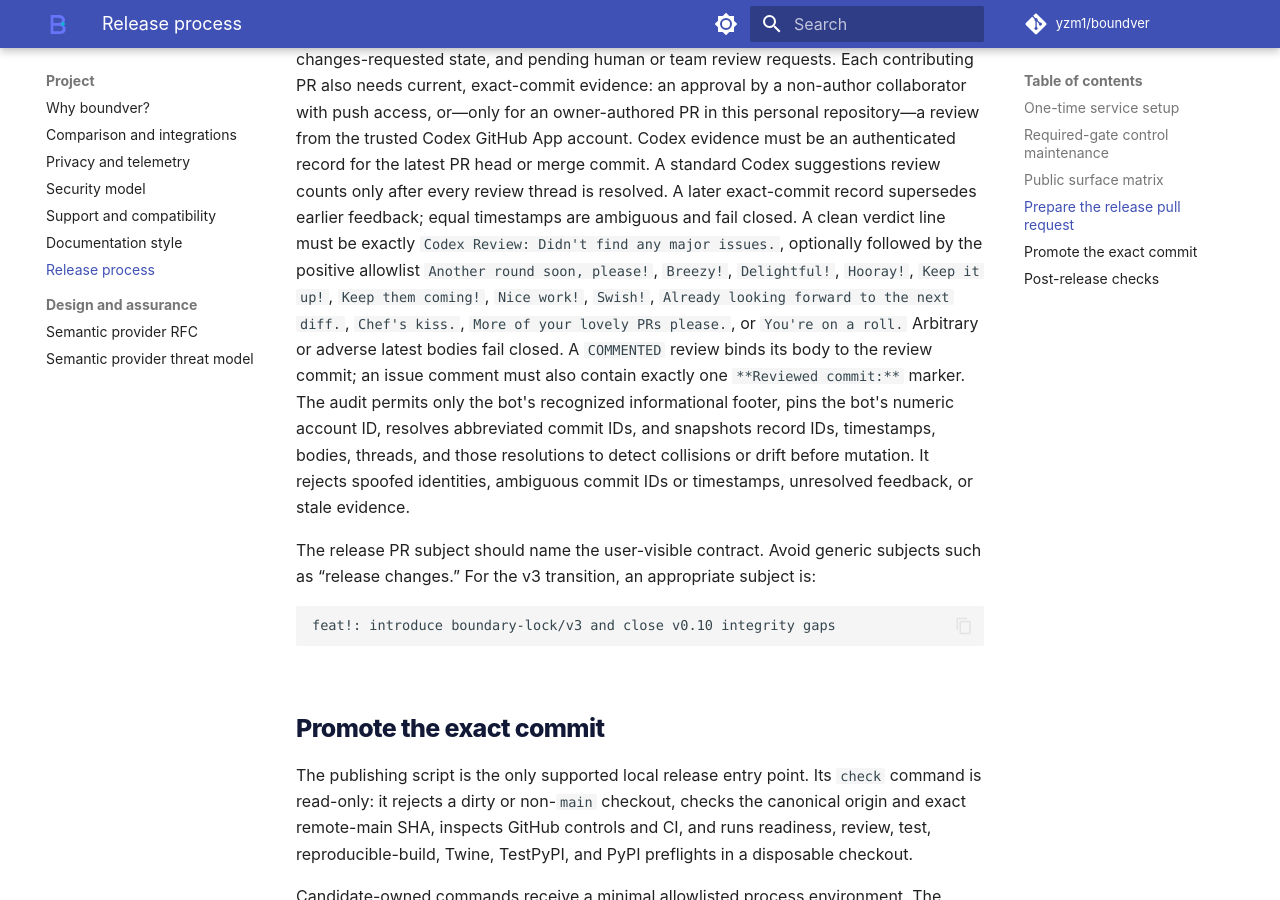
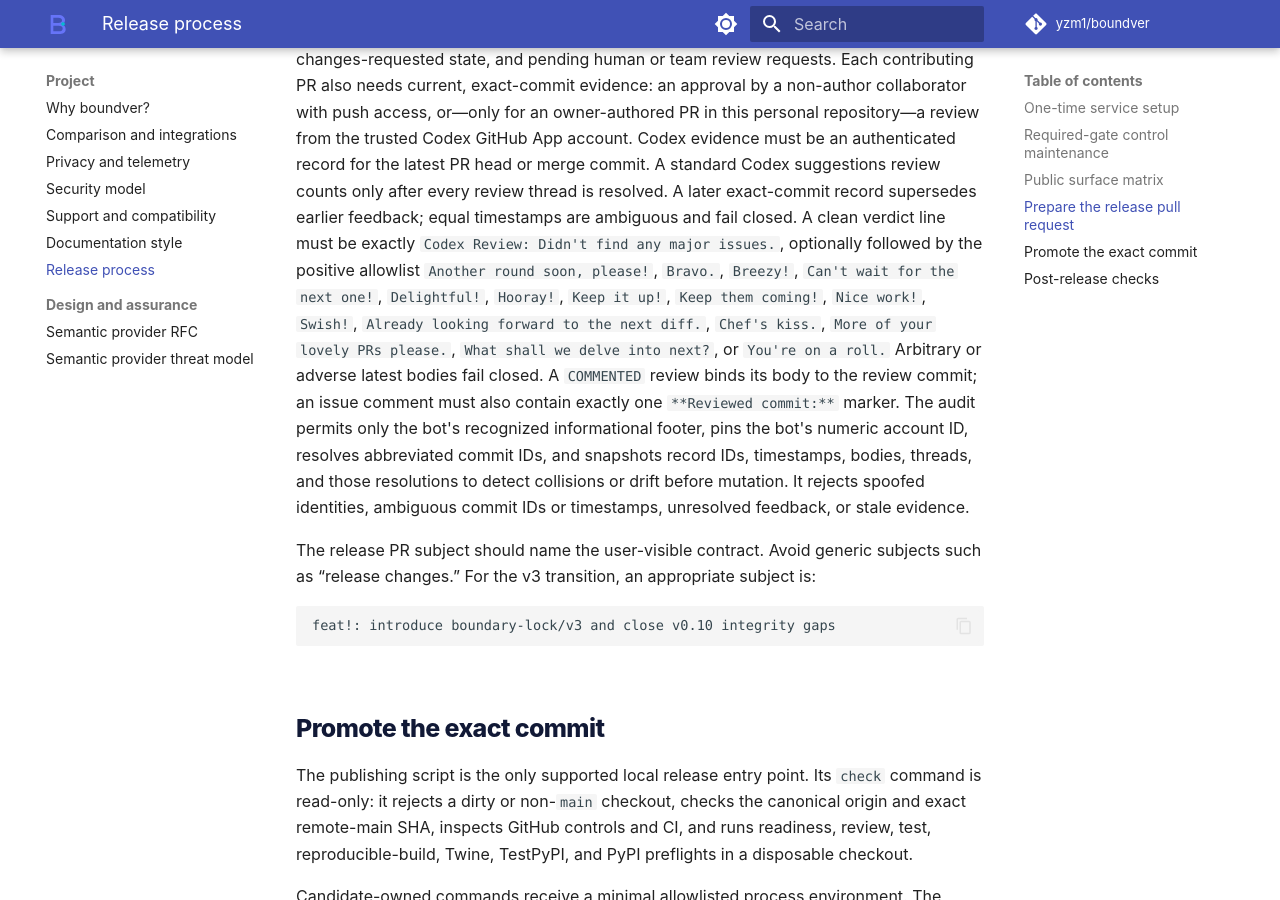
Before and after one commit to yzm1/boundver, an MkDocs documentation site: the page built from docs/RELEASING.md, in a window 1280 px wide and 900 px high, scrolled down 8401 px. Built offline with MkDocs 1.6.1 and Material for MkDocs 9.7.7, drawn with Linux system fonts in a browser that asks for light colours; comment, search, counter and statistics services are not loaded.

Commit message:
docs: align release review allowlist

```diff
--- a/docs/RELEASING.md
+++ b/docs/RELEASING.md
@@ -313,10 +313,12 @@ commit. A standard Codex suggestions review counts only after every review
 thread is resolved. A later exact-commit record supersedes earlier feedback;
 equal timestamps are ambiguous and fail closed. A clean verdict line must be
 exactly `Codex Review: Didn't find any major issues.`, optionally followed by
-the positive allowlist `Another round soon, please!`, `Breezy!`, `Delightful!`,
-`Hooray!`, `Keep it up!`, `Keep them coming!`, `Nice work!`, `Swish!`,
+the positive allowlist `Another round soon, please!`, `Bravo.`, `Breezy!`,
+`Can't wait for the next one!`, `Delightful!`, `Hooray!`, `Keep it up!`,
+`Keep them coming!`, `Nice work!`, `Swish!`,
 `Already looking forward to the next diff.`, `Chef's kiss.`,
-`More of your lovely PRs please.`, or `You're on a roll.`
+`More of your lovely PRs please.`, `What shall we delve into next?`, or
+`You're on a roll.`
 Arbitrary or adverse latest bodies fail closed. A `COMMENTED` review binds its
 body to the review commit; an issue comment must also contain exactly one
 `**Reviewed commit:**` marker. The audit permits only the bot's recognized
```
Also changed, not shown: 1 other file.
